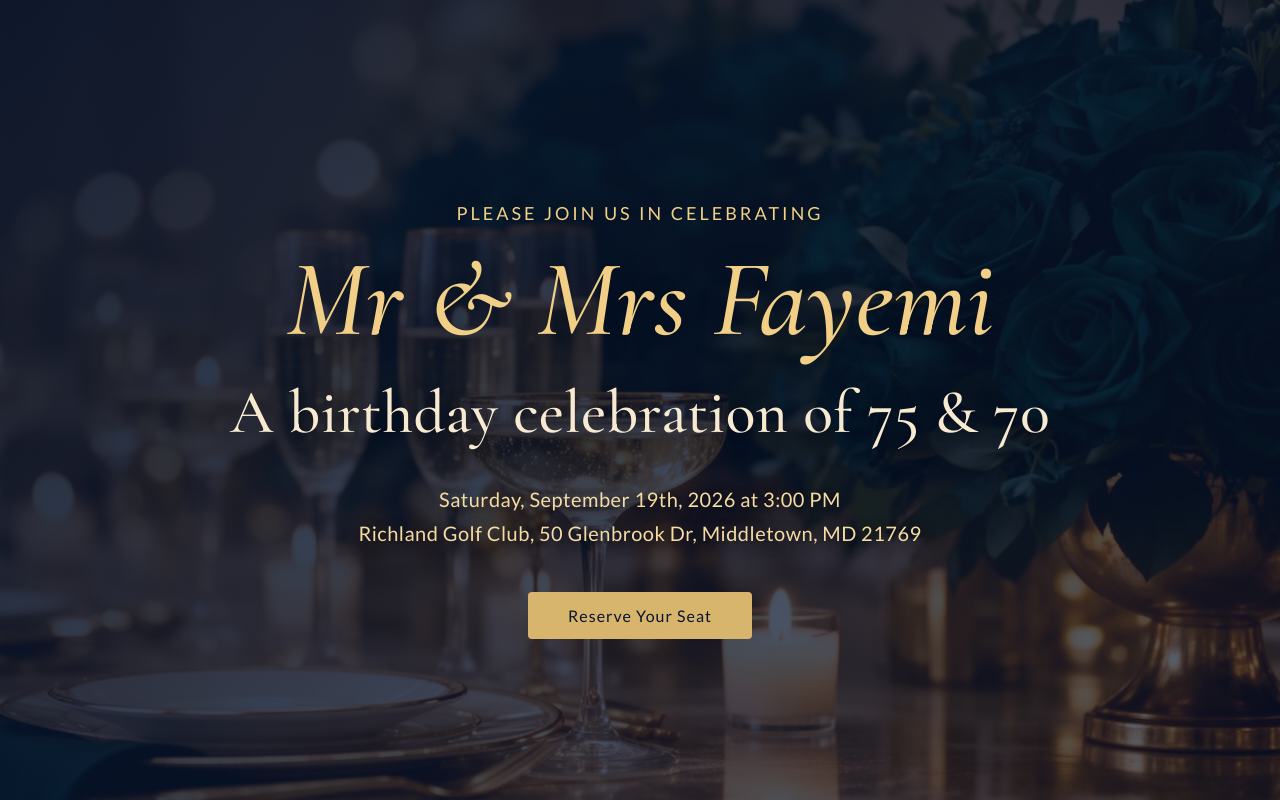
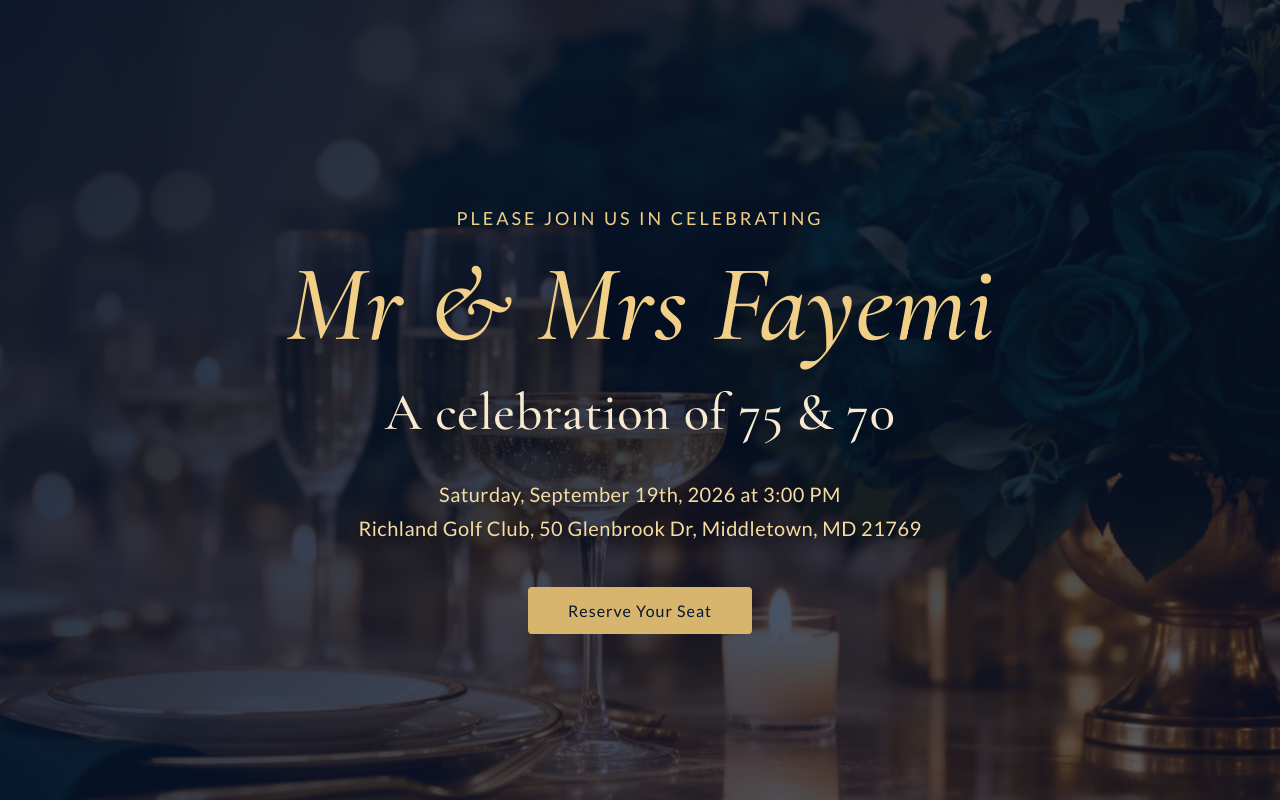
Before and after one commit to SEIfeoluwa/birthday-rsvps, a React (Vite) app: page / in a window 1280 px wide. Shown: the top 800 px of the page. Built offline with nearby package versions, Linux system fonts and the light colour scheme; no server answers.

Commit message:
Hero content adjusting

```diff
--- a/src/App.css
+++ b/src/App.css
@@ -61,7 +61,7 @@
   .hero-ages {
     color: var(--event-champagne);
     font-family: var(--heading);
-    font-size: clamp(32px, 4.8vw, 70px);
+    font-size: clamp(28px, 4.1vw, 58px);
     font-weight: 500;
     line-height: 1.08;
     margin: 28px auto 0;
--- a/src/components/home/HeroSection.tsx
+++ b/src/components/home/HeroSection.tsx
@@ -10,7 +10,7 @@ export default function Hero({ onRsvpClick }: HeroProps) {
       <div className="hero-content">
         <p className="hero-eyebrow">Please join us in celebrating</p>
         <h1>Mr &amp; Mrs Fayemi</h1>
-        <p className="hero-ages">A birthday celebration of 75 &amp; 70</p>
+        <p className="hero-ages">A celebration of 75 &amp; 70</p>
         <p className="hero-details">
           Saturday, September 19th, 2026 at 3:00 PM<br />
           Richland Golf Club, 50 Glenbrook Dr, Middletown, MD 21769
```
